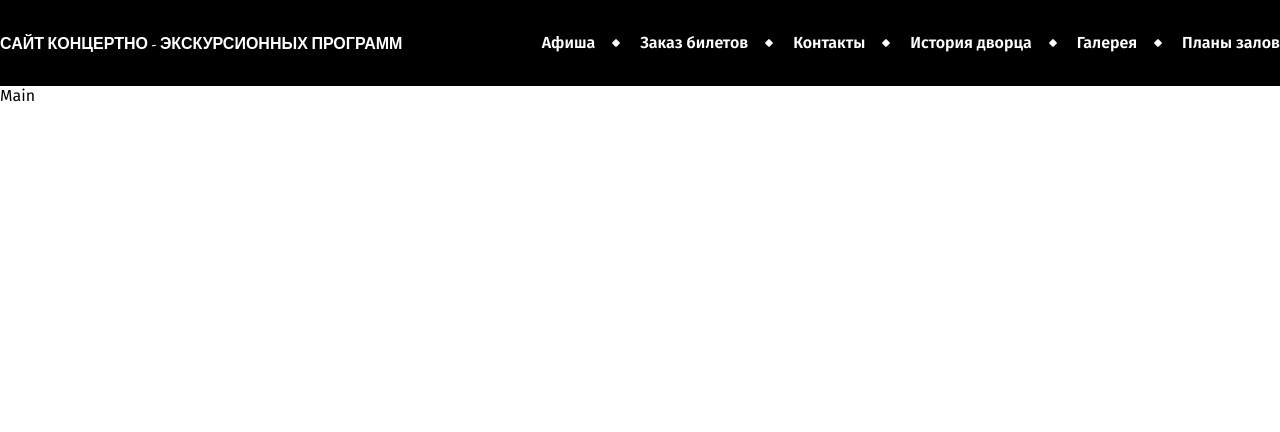
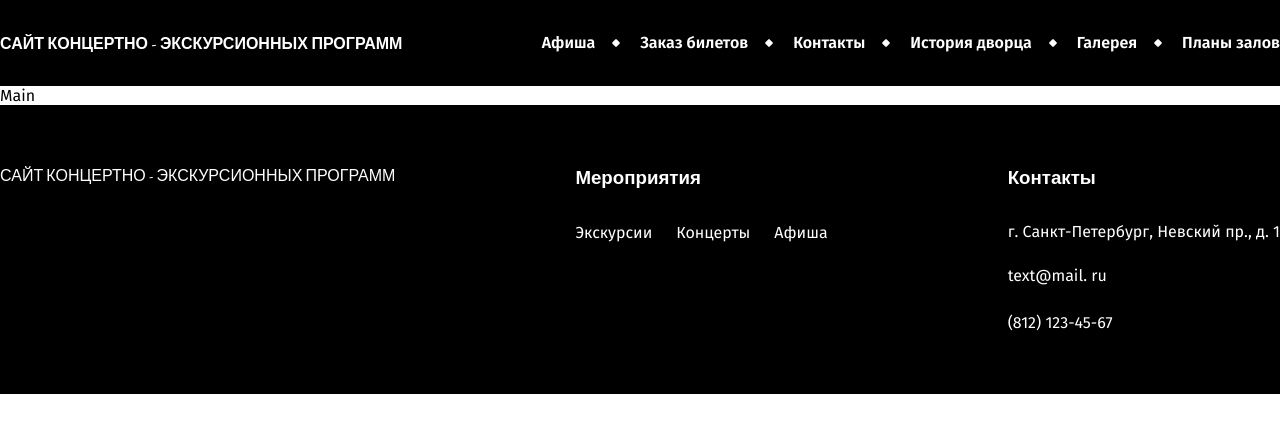
Before and after one commit to KalyghniiA/excursion, a React (Vite) app: page / in a window 1280 px wide. Shown: the top 432 px of the page. Built offline with nearby package versions, Linux system fonts and the light colour scheme.

Commit message:
create footer component

```diff
--- /dev/null
+++ b/src/components/Container/Container.tsx
@@ -0,0 +1,6 @@
+import styles from "./Container.module.css";
+import type {ReactNode} from "react";
+
+export function Container({ children }: { children?: ReactNode }) {
+	return <div className={styles.container}>{children}</div>;
+}
--- /dev/null
+++ b/src/components/Footer/Footer.module.css
@@ -0,0 +1,38 @@
+.footer {
+    background-color: var(--color-2);
+    color: var(--color-1);
+    padding-top: 60px;
+    padding-bottom: 60px;
+    margin-top: auto;
+}
+
+.footer a {
+    color: var(--color-1);
+    font-weight: 400;
+    font-size: 16px;
+    line-height: 140%;
+}
+
+.container {
+    max-width: 1296px;
+    margin: 0 auto;
+    display: flex;
+    justify-content: space-between;
+    align-items: start;
+}
+
+.title {
+    font-family: var(--second-family), sans-serif;
+    margin-bottom: 32px;
+}
+
+.nav-list {
+    display: flex;
+    gap: 24px;
+}
+
+.contact-list {
+    display: flex;
+    flex-direction: column;
+    gap:24px;
+}
--- /dev/null
+++ b/src/components/Footer/Footer.tsx
@@ -0,0 +1,36 @@
+import styles from "./Footer.module.css";
+import {Logo} from "../Logo/Logo.tsx";
+import {Link} from "react-router-dom";
+import cn from "classnames";
+
+export function Footer() {
+	return (
+		<footer className={styles.footer}>
+			<div className={styles.container}>
+				<Logo to={"/"} />
+				<section className={styles["nav-section"]}>
+					<h3 className={styles.title}>Мероприятия</h3>
+					<ul className={cn(styles.list, styles["nav-list"])}>
+						<li className={cn(styles["list__item"], styles["nav-list__item"])}>
+							<Link to={"/"} className={styles["nav-list__link"]}>Экскурсии</Link>
+						</li>
+						<li className={cn(styles["list__item"], styles["nav-list__item"])}>
+							<Link to={"/"} className={styles["nav-list__link"]}>Концерты</Link>
+						</li>
+						<li className={cn(styles["list__item"], styles["nav-list__item"])}>
+							<Link to={"/"} className={styles["nav-list__link"]}>Афиша</Link>
+						</li>
+					</ul>
+				</section>
+				<section className={styles.contacts}>
+					<h3 className={styles.title}>Контакты</h3>
+					<ul className={cn(styles.list, styles["contact-list"])}>
+						<li className={cn(styles["list__item"], styles["contact-list__item"])}><p className={styles.contact}>г. Санкт-Петербург, Невский пр., д. 1</p></li>
+						<li className={cn(styles["list__item"], styles["contact-list__item"])}><a href={"mailto:text@mail. ru"} className={styles.contact}>text@mail. ru</a></li>
+						<li className={cn(styles["list__item"], styles["contact-list__item"])}><a href={"tel:8121234567"} className={styles.contact}>(812) 123-45-67</a></li>
+					</ul>
+				</section>
+			</div>
+		</footer>
+	);
+}
--- a/src/components/Header/Header.module.css
+++ b/src/components/Header/Header.module.css
@@ -12,12 +12,6 @@
     display: flex;
     justify-content: space-between;
     align-items: center;
-}
-
-.logo {
-    text-transform: uppercase;
-    font-family: var(--second-family), sans-serif;
-    font-weight: 600;
 }
 
 .nav__list {
--- a/src/components/Header/Header.tsx
+++ b/src/components/Header/Header.tsx
@@ -3,6 +3,7 @@ import {Link} from "react-router-dom";
 import {useState} from "react";
 import type {ActiveItem} from "./Header.iterface.ts";
 import cn from "classnames";
+import {Logo} from "../Logo/Logo.tsx";
 
 export function Header() {
 	const [activeItem, setActiveItem] = useState<ActiveItem>("none");
@@ -14,7 +15,7 @@ export function Header() {
 	return (
 		<header className={styles.header}>
 			<div className={styles.container}>
-				<Link to={"/"} onClick={() => handleClick("none")} className={styles.logo}>Сайт концертно - экскурсионных программ</Link>
+				<Logo to={"/"} onClick={() => handleClick("none")} />
 				<nav className={styles.nav}>
 					<ul className={styles["nav__list"]}>
 						<li className={cn(styles["nav__list-item"],{[styles["nav__list-item--active"]]: activeItem === "affiche"})} onClick={() => handleClick("affiche")}>
--- /dev/null
+++ b/src/components/Logo/Logo.module.css
@@ -0,0 +1,6 @@
+
+.logo {
+    text-transform: uppercase;
+    font-family: var(--second-family), sans-serif;
+    font-weight: 600;
+}
--- /dev/null
+++ b/src/components/Logo/Logo.tsx
@@ -0,0 +1,8 @@
+import styles from "./Logo.module.css";
+import {Link, type LinkProps} from "react-router-dom";
+
+export function Logo ({to, onClick}:LinkProps ) {
+	return (
+		<Link to={to} onClick={onClick} className={styles.logo}>Сайт концертно - экскурсионных программ</Link>
+	);
+}
--- a/src/index.css
+++ b/src/index.css
@@ -4,6 +4,11 @@
     --color-3: #05b093;
     --font-family: "Fira Sans";
     --second-family: "EB Garamond";
+}
+
+#root {
+    display: flex;
+    flex-direction: column;
 }
 
 body {
@@ -27,3 +32,8 @@ ul {
     margin: 0;
     list-style: none;
 }
+
+h1, h2, h3, h4, h5, h6, p{
+    margin: 0;
+    padding: 0;
+}
--- a/src/layouts/MainLayout/MainLayout.tsx
+++ b/src/layouts/MainLayout/MainLayout.tsx
@@ -1,11 +1,13 @@
 import {Outlet} from "react-router-dom";
 import {Header} from "../../components/Header/Header.tsx";
+import {Footer} from "../../components/Footer/Footer.tsx";
 
 export function MainLayout() {
 	return (
 		<>
 			<Header />
 			<Outlet/>
+			<Footer/>
 		</>
 	);
 }
```
Also changed, not shown: src/components/Container/Container.module.css (added).
